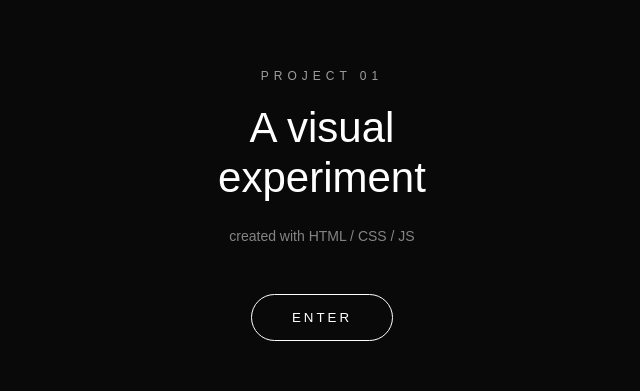
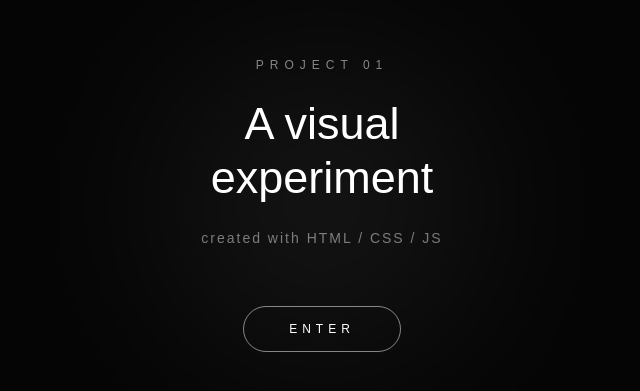
Before and after one commit to m-s-and-d/Calling-on-my-angel, a plain HTML site: page index.html in a window 1280 px wide. Shown: the part 195-586 px from the top of the page, without its empty margins (318-958 px from the left). Drawn offline with Linux system fonts and the light colour scheme.

Commit message:
Update style.css

```diff
--- a/style.css
+++ b/style.css
@@ -6,57 +6,134 @@
 
 
 body {
-    background: #090909;
+    background: #050505;
     color: white;
     font-family: Arial, sans-serif;
+    overflow: hidden;
 }
 
+
+/* основной экран */
 
 .project-screen {
     height: 100vh;
     display: flex;
     justify-content: center;
     align-items: center;
+
+    position: relative;
 }
 
 
+/* лёгкое свечение на фоне */
+
+.project-screen::before {
+    content: "";
+    position: absolute;
+
+    width: 300px;
+    height: 300px;
+
+    background: rgba(255,255,255,0.08);
+    filter: blur(100px);
+
+    border-radius: 50%;
+}
+
+
+/* текст */
+
 .content {
     text-align: center;
+    position: relative;
+
+    animation: appear 2s ease;
 }
 
 
 .small {
     font-size: 12px;
-    letter-spacing: 5px;
-    opacity: 0.6;
+    letter-spacing: 6px;
+    opacity: 0.5;
 }
 
 
 h1 {
-    margin-top: 20px;
-    font-size: 42px;
+    margin-top: 25px;
+
+    font-size: 45px;
     font-weight: 300;
+
     line-height: 1.2;
 }
 
 
 .description {
+
     margin-top: 25px;
-    opacity: 0.5;
+
     font-size: 14px;
+
+    letter-spacing: 2px;
+
+    opacity: 0.45;
 }
 
 
+/* кнопка */
+
 button {
-    margin-top: 50px;
 
-    padding: 15px 40px;
+    margin-top: 60px;
+
+    padding: 15px 45px;
 
     background: transparent;
+
     color: white;
 
-    border: 1px solid white;
-    border-radius: 30px;
+    border: 1px solid rgba(255,255,255,0.5);
 
-    letter-spacing: 3px;
+    border-radius: 40px;
+
+    letter-spacing: 5px;
+
+    font-size: 12px;
+
+    transition: 0.4s;
+
 }
+
+
+/* эффект при нажатии/наведении */
+
+button:hover {
+
+    background: white;
+
+    color: black;
+
+}
+
+
+/* появление */
+
+@keyframes appear {
+
+    from {
+
+        opacity: 0;
+
+        transform: translateY(20px);
+
+    }
+
+    to {
+
+        opacity: 1;
+
+        transform: translateY(0);
+
+    }
+
+}
```
